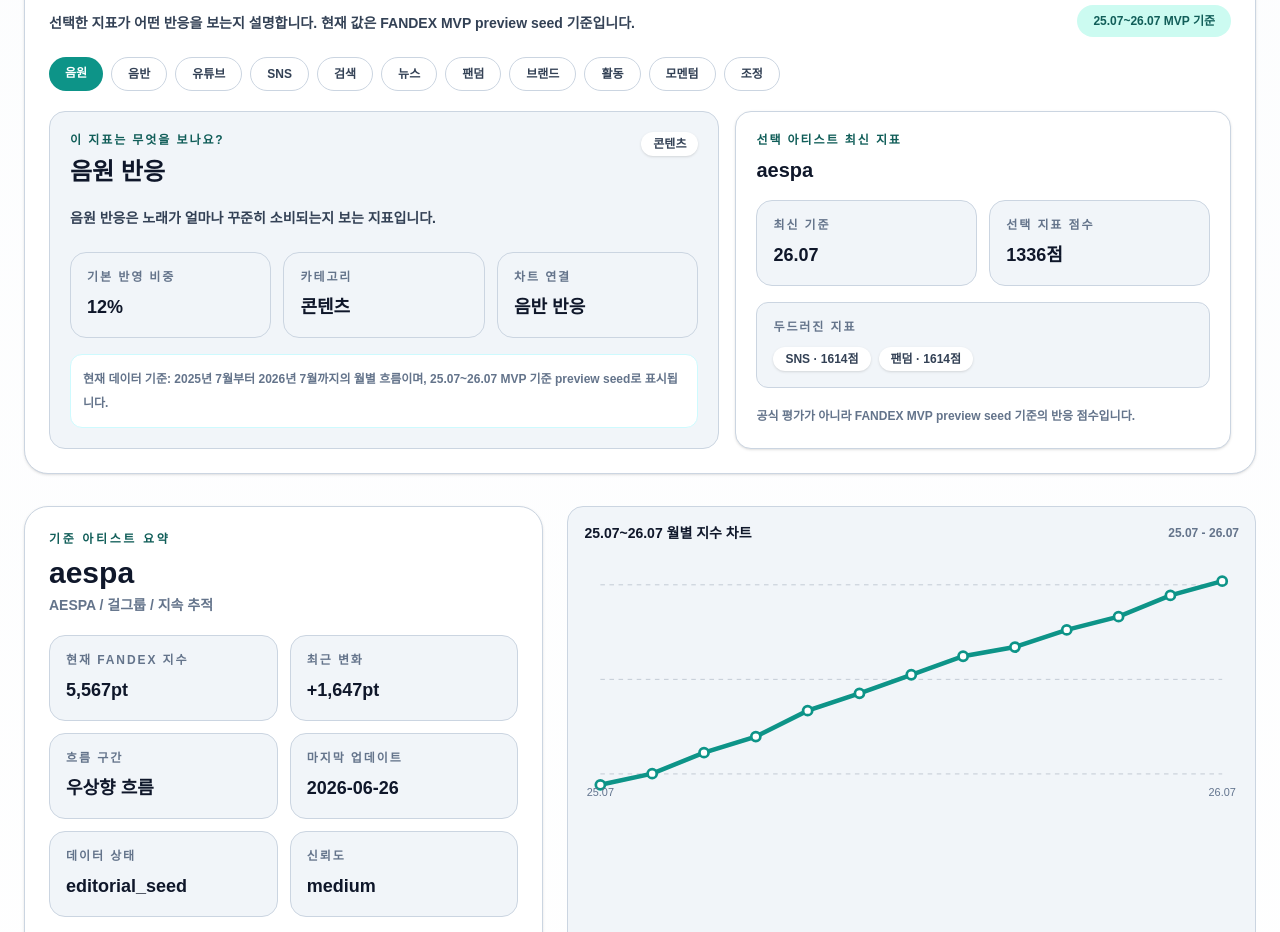
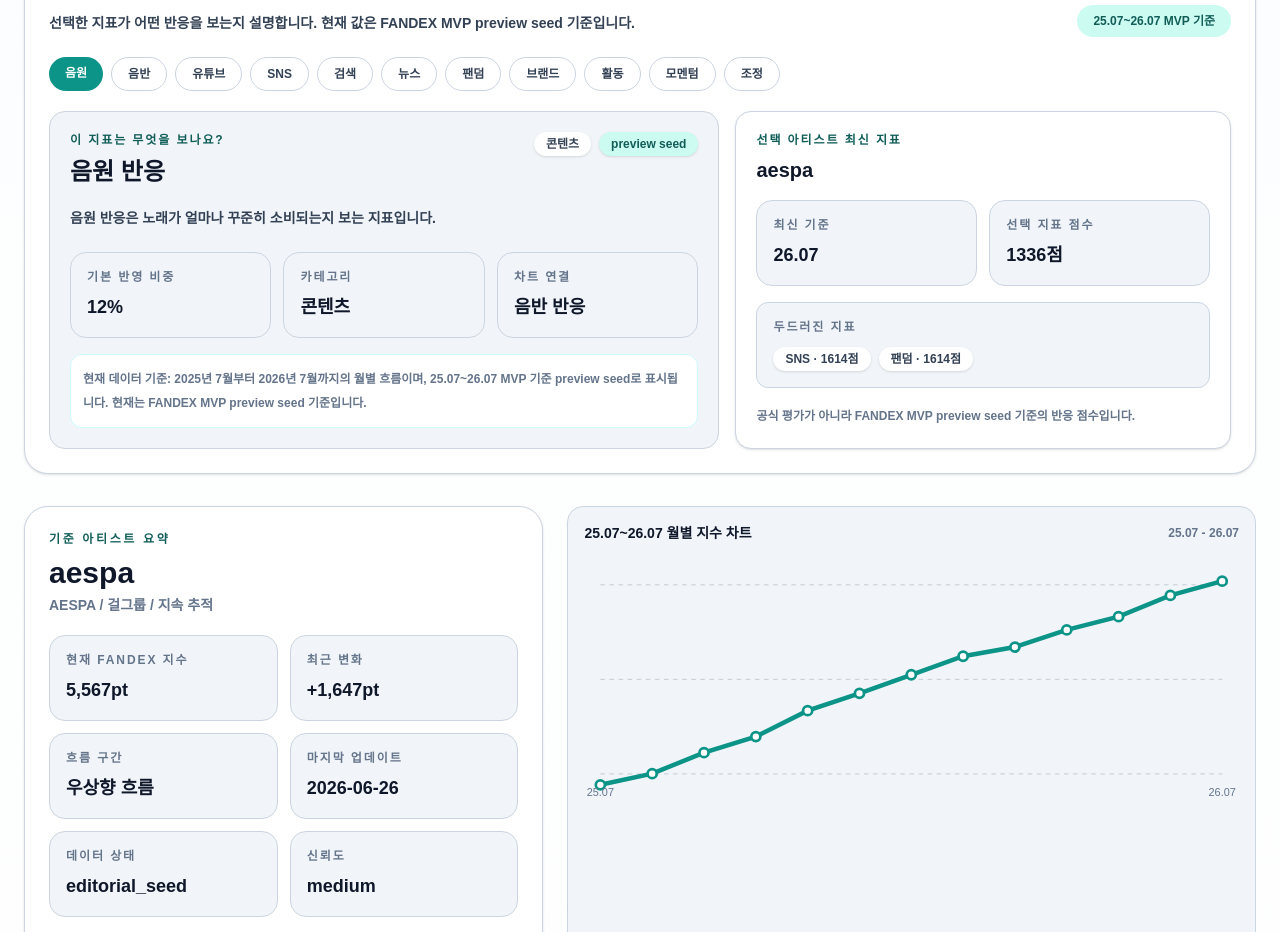
Before and after one commit to kpopmaker/fandex, a Next.js app: page /charts in a window 1280 px wide. Shown: the part 2340-3272 px from the top of the page. Built offline with nearby package versions, Linux system fonts and the light colour scheme.

Commit message:
feat: add metric data quality labels

```diff
--- a/app/charts/page.tsx
+++ b/app/charts/page.tsx
@@ -25,6 +25,7 @@ import {
   getLatestArtistMetricBreakdown,
   getMetricCategoryLabel,
   getMetricDisplayLabel,
+  getMetricSourceInfo,
   getMetricScoreForArtist,
   getTopMetricItemsForArtist,
   type FandexMetricDefinition,
@@ -1029,6 +1030,7 @@ function MetricContextPanel({
   const legacyLabel = definition.legacyChartKey
     ? getMetricDisplayLabel(definition.legacyChartKey)
     : definition.label;
+  const sourceInfo = getMetricSourceInfo(definition.key);
 
   return (
     <article className="rounded-2xl border border-slate-200 bg-slate-50 p-5">
@@ -1041,9 +1043,14 @@ function MetricContextPanel({
             {definition.label}
           </h3>
         </div>
-        <span className="rounded-full bg-white px-3 py-1 text-xs font-black text-slate-600 shadow-sm">
-          {getMetricCategoryLabel(definition.key)}
-        </span>
+        <div className="flex flex-wrap gap-2">
+          <span className="rounded-full bg-white px-3 py-1 text-xs font-black text-slate-600 shadow-sm">
+            {getMetricCategoryLabel(definition.key)}
+          </span>
+          <span className="rounded-full bg-cyan-50 px-3 py-1 text-xs font-black text-cyan-700 shadow-sm">
+            {sourceInfo.displayLabel}
+          </span>
+        </div>
       </div>
       <p className="mt-4 text-sm font-bold leading-7 text-slate-600">
         {definition.description}
@@ -1056,7 +1063,7 @@ function MetricContextPanel({
       <p className="mt-4 rounded-xl border border-cyan-100 bg-white p-3 text-xs font-bold leading-6 text-slate-500">
         현재 데이터 기준: {formatMetricMonth(FANDEX_METRIC_START_MONTH)}부터{' '}
         {formatMetricMonth(FANDEX_METRIC_END_MONTH)}까지의 월별 흐름이며,{' '}
-        {monthRangeLabel} preview seed로 표시됩니다.
+        {monthRangeLabel} {sourceInfo.displayLabel}로 표시됩니다. {sourceInfo.description}
       </p>
     </article>
   );
--- /dev/null
+++ b/app/data/v4/metrics/fandexMetricSourceRegistry.ts
@@ -0,0 +1,145 @@
+import { FANDEX_METRIC_DEFINITIONS } from './fandexMetricDefinitions';
+import type {
+  FandexDataQualityLabel,
+  FandexMetricSourceInfo,
+  FandexMetricSourceSummary,
+  FandexVariableKey,
+} from './fandexMetricTypes';
+
+const fallbackMetricSourceInfo: FandexMetricSourceInfo = {
+  metricKey: 'unknown',
+  sourceStage: 'preview_seed',
+  qualityLabel: 'preview',
+  displayLabel: 'preview seed',
+  description: '현재는 FANDEX MVP preview seed 기준입니다.',
+  futureSourceHint: '향후 실제 데이터 연동 시 참고할 수 있는 출처 후보를 연결할 수 있습니다.',
+};
+
+export const FANDEX_METRIC_SOURCE_REGISTRY: Record<
+  FandexVariableKey,
+  FandexMetricSourceInfo
+> = {
+  music: {
+    metricKey: 'music',
+    sourceStage: 'preview_seed',
+    qualityLabel: 'preview',
+    displayLabel: 'preview seed',
+    description: '현재는 FANDEX MVP preview seed 기준입니다.',
+    futureSourceHint: '향후 Melon, Spotify 등 차트와 스트리밍 흐름을 참고할 수 있습니다.',
+  },
+  album: {
+    metricKey: 'album',
+    sourceStage: 'preview_seed',
+    qualityLabel: 'preview',
+    displayLabel: 'preview seed',
+    description: '현재는 FANDEX MVP preview seed 기준입니다.',
+    futureSourceHint: '향후 Hanteo, Circle Chart 등 음반 흐름을 참고할 수 있습니다.',
+  },
+  youtube: {
+    metricKey: 'youtube',
+    sourceStage: 'preview_seed',
+    qualityLabel: 'preview',
+    displayLabel: 'preview seed',
+    description: '현재는 FANDEX MVP preview seed 기준입니다.',
+    futureSourceHint: '향후 YouTube 조회와 참여 흐름을 참고할 수 있습니다.',
+  },
+  sns: {
+    metricKey: 'sns',
+    sourceStage: 'preview_seed',
+    qualityLabel: 'preview',
+    displayLabel: 'preview seed',
+    description: '현재는 FANDEX MVP preview seed 기준입니다.',
+    futureSourceHint: '향후 Instagram, TikTok, X 등 반응 흐름을 참고할 수 있습니다.',
+  },
+  search: {
+    metricKey: 'search',
+    sourceStage: 'preview_seed',
+    qualityLabel: 'preview',
+    displayLabel: 'preview seed',
+    description: '현재는 FANDEX MVP preview seed 기준입니다.',
+    futureSourceHint: '향후 Google Trends, Naver DataLab 등 검색 흐름을 참고할 수 있습니다.',
+  },
+  news: {
+    metricKey: 'news',
+    sourceStage: 'preview_seed',
+    qualityLabel: 'preview',
+    displayLabel: 'preview seed',
+    description: '현재는 FANDEX MVP preview seed 기준입니다.',
+    futureSourceHint: '향후 뉴스 언급량과 이슈량 흐름을 참고할 수 있습니다.',
+  },
+  fandom: {
+    metricKey: 'fandom',
+    sourceStage: 'preview_seed',
+    qualityLabel: 'preview',
+    displayLabel: 'preview seed',
+    description: '현재는 FANDEX MVP preview seed 기준입니다.',
+    futureSourceHint: '향후 팬덤 커뮤니티, 투표, 활동 지표를 참고할 수 있습니다.',
+  },
+  brand: {
+    metricKey: 'brand',
+    sourceStage: 'preview_seed',
+    qualityLabel: 'preview',
+    displayLabel: 'preview seed',
+    description: '현재는 FANDEX MVP preview seed 기준입니다.',
+    futureSourceHint: '향후 광고, 협업, 브랜드 언급 흐름을 참고할 수 있습니다.',
+  },
+  activity: {
+    metricKey: 'activity',
+    sourceStage: 'preview_seed',
+    qualityLabel: 'preview',
+    displayLabel: 'preview seed',
+    description: '현재는 FANDEX MVP preview seed 기준입니다.',
+    futureSourceHint: '향후 컴백, 투어, 방송, 콘텐츠 일정 흐름을 참고할 수 있습니다.',
+  },
+  momentum: {
+    metricKey: 'momentum',
+    sourceStage: 'derived_signal',
+    qualityLabel: 'preview',
+    displayLabel: 'derived preview',
+    description: '현재는 여러 preview seed 흐름에서 파생한 FANDEX MVP 기준입니다.',
+    futureSourceHint: '향후 여러 지표의 변화 흐름을 함께 참고할 수 있습니다.',
+  },
+  adjustment: {
+    metricKey: 'adjustment',
+    sourceStage: 'derived_signal',
+    qualityLabel: 'preview',
+    displayLabel: 'derived preview',
+    description: '현재는 preview seed를 보정하는 FANDEX MVP 기준입니다.',
+    futureSourceHint: '향후 이상치 완화와 데이터 보정 신호를 참고할 수 있습니다.',
+  },
+};
+
+export function getMetricSourceInfo(metricKey: string): FandexMetricSourceInfo {
+  return (
+    FANDEX_METRIC_SOURCE_REGISTRY[metricKey as FandexVariableKey] ??
+    { ...fallbackMetricSourceInfo, metricKey }
+  );
+}
+
+export function getMetricQualityLabel(metricKey: string): FandexDataQualityLabel {
+  return getMetricSourceInfo(metricKey).qualityLabel;
+}
+
+export function getAllMetricSourceInfo() {
+  return FANDEX_METRIC_DEFINITIONS.map((definition) =>
+    getMetricSourceInfo(definition.key),
+  );
+}
+
+export function getMetricSourceSummary(): FandexMetricSourceSummary {
+  const sources = getAllMetricSourceInfo();
+
+  return {
+    totalMetrics: sources.length,
+    previewSeedMetrics: sources.filter(
+      (source) =>
+        source.sourceStage === 'preview_seed' ||
+        source.sourceStage === 'derived_signal',
+    ).length,
+    plannedApiMetrics: sources.filter(
+      (source) => source.sourceStage === 'planned_api',
+    ).length,
+    trackedMetrics: sources.filter((source) => source.qualityLabel === 'tracked')
+      .length,
+  };
+}
--- a/app/data/v4/metrics/fandexMetricTypes.ts
+++ b/app/data/v4/metrics/fandexMetricTypes.ts
@@ -20,6 +20,34 @@ export type MetricSourceType =
   | 'derived';
 
 export type MetricQuality = 'tracked' | 'partial' | 'preview';
+
+export type FandexDataSourceStage =
+  | 'preview_seed'
+  | 'manual_tracking'
+  | 'planned_api'
+  | 'derived_signal';
+
+export type FandexDataQualityLabel =
+  | 'preview'
+  | 'partial'
+  | 'tracked'
+  | 'planned';
+
+export type FandexMetricSourceInfo = {
+  metricKey: string;
+  sourceStage: FandexDataSourceStage;
+  qualityLabel: FandexDataQualityLabel;
+  displayLabel: string;
+  description: string;
+  futureSourceHint?: string;
+};
+
+export type FandexMetricSourceSummary = {
+  totalMetrics: number;
+  previewSeedMetrics: number;
+  plannedApiMetrics: number;
+  trackedMetrics: number;
+};
 
 export type FandexMetricMonth = {
   month: string;
--- a/app/data/v4/metrics/index.ts
+++ b/app/data/v4/metrics/index.ts
@@ -1,5 +1,6 @@
 export * from './fandexMetricTypes';
 export * from './fandexMetricDefinitions';
+export * from './fandexMetricSourceRegistry';
 export * from './fandexMetricMonths';
 export * from './artistMonthlyMetricSeed';
 export * from './artistMonthlyMetricHelpers';
--- a/app/methodology/page.tsx
+++ b/app/methodology/page.tsx
@@ -6,7 +6,10 @@ import {
   type ArtistIndexDataStatus,
   type ArtistIndexConfidenceLevel,
 } from '../data/v4/charts/artistIndexChartData';
-import { FANDEX_METRIC_DEFINITIONS } from '../data/v4/metrics';
+import {
+  FANDEX_METRIC_DEFINITIONS,
+  getMetricSourceSummary,
+} from '../data/v4/metrics';
 
 const disclaimer =
   'FANDEX 주가는 K-pop 아티스트 활동성과 반응 지표를 해석하기 위한 엔터테인먼트 리서치 지수이며, 금융상품/투자정보가 아닙니다.';
@@ -106,6 +109,7 @@ export default function MethodologyPage() {
   const formula = getMethodologyFormulaSummary();
   const variableDefinitions = getMethodologyVariableDefinitions();
   const metricDefinitions = FANDEX_METRIC_DEFINITIONS;
+  const metricSourceSummary = getMetricSourceSummary();
 
   return (
     <main className="min-h-screen bg-slate-50 text-slate-950 dark:bg-[#070A12] dark:text-white">
@@ -271,6 +275,17 @@ export default function MethodologyPage() {
           </p>
         </section>
 
+        <section className="rounded-3xl border border-slate-200 bg-white p-6 shadow-sm dark:border-slate-800 dark:bg-slate-950">
+          <p className="text-xs font-black uppercase tracking-[0.18em] text-cyan-600 dark:text-cyan-300">
+            data source quality
+          </p>
+          <h2 className="mt-2 text-2xl font-black">지표 데이터 기준</h2>
+          <p className="mt-3 text-sm font-bold leading-7 text-slate-600 dark:text-slate-300">
+            현재 {metricSourceSummary.previewSeedMetrics} / {metricSourceSummary.totalMetrics} 지표는 FANDEX MVP preview seed 기준입니다.
+            향후 실제 데이터 연동 시 참고할 수 있는 출처 후보이며, 공식 순위가 아니라 흐름을 보기 위한 참고 지표입니다.
+          </p>
+        </section>
+
         <section className="grid gap-6 lg:grid-cols-3">
           <DefinitionSection
             eyebrow="coverageStatus"
```
